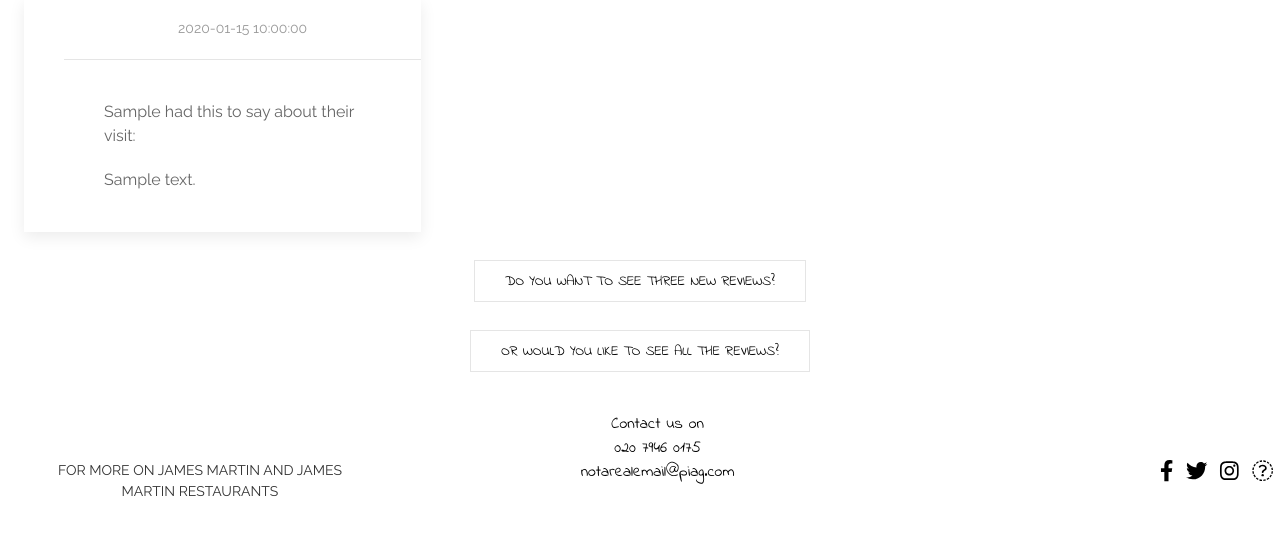
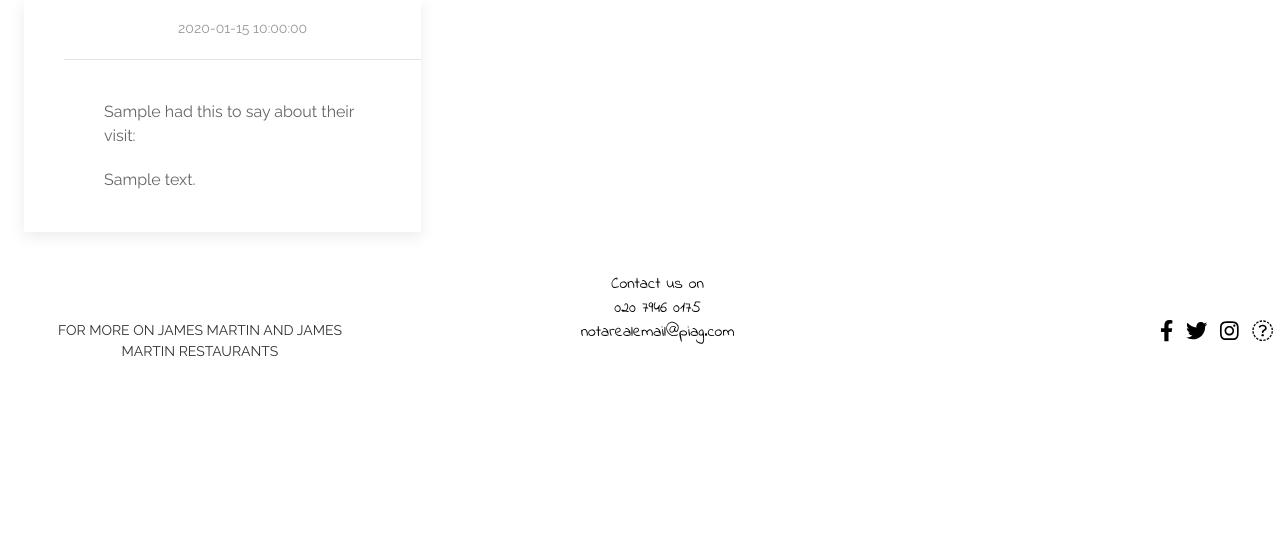
Before and after one commit to Code-Institute-Submissions/pigginnel, a Flask app: page /reviews in a window 1280 px wide. Shown: the part 225-760 px from the top of the page. Run offline with Flask 2, Linux system fonts and the light colour scheme; a database or web service that is not in the repository returns one stand-in record (values such as "Sample title"); some libraries are stand-ins or nearby versions.

Commit message:
FIX: Ensure buttons only appear where intended

```diff
--- a/templates/index.html
+++ b/templates/index.html
@@ -6,6 +6,10 @@
         {% include 'about.html' %}
         {% include 'menu.html' %}
         {% include 'reviews.html' %}
+        <button class="uk-button uk-button-default reload-button"><a
+                href="{{ url_for('reload', _anchor='reviews') }}">Do you want to see three new reviews?</a></button>
+        <button class="uk-button uk-button-default reload-button"><a
+                href="{{ url_for('reviews') }}">Or would you like to see all the reviews?</a></button>
         {% include 'maps.html' %}
 
         {% endblock %}
--- a/templates/reviews.html
+++ b/templates/reviews.html
@@ -42,9 +42,4 @@
         </li>
         {% endfor %}
     </ul>
-
-    <button class="uk-button uk-button-default reload-button"><a
-        href="{{ url_for('reload', _anchor='reviews') }}">Do you want to see three new reviews?</a></button>
-    <button class="uk-button uk-button-default reload-button"><a
-        href="{{ url_for('reviews') }}">Or would you like to see all the reviews?</a></button>
 </section>
```
